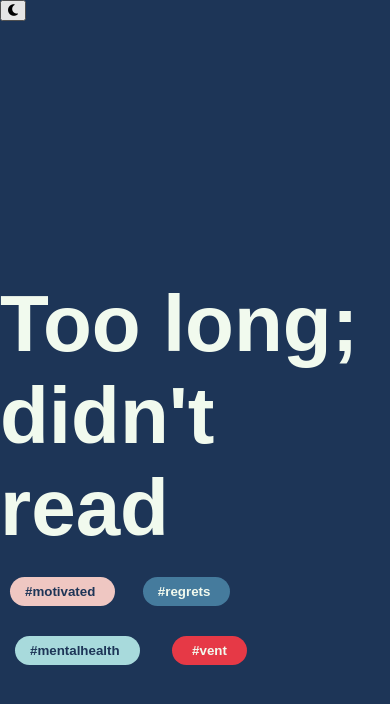
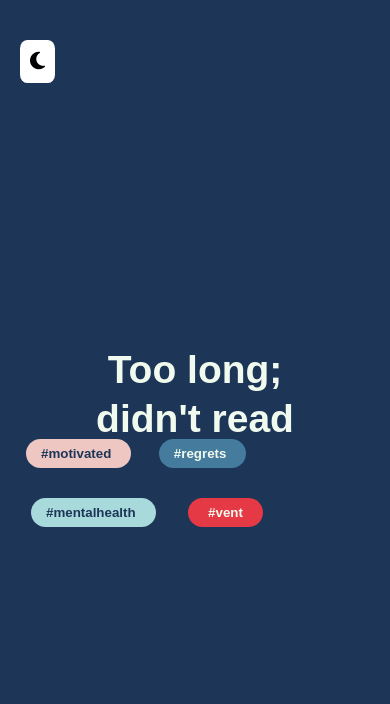
Before and after one commit to Wheres-Roneey/Heres-Roneey, a website with bundled scripts: page client/index.html in a window 390 px wide. Built offline with nearby package versions, Linux system fonts and the light colour scheme; files whose address does not match are found by name.

Commit message:
responsive title

```diff
--- a/client/index.html
+++ b/client/index.html
@@ -20,7 +20,7 @@
 
     <div class="titleWrap">
       <div class="titleDiv">
-        <h1>Too long; didn't read</h1>
+        <h1>Too long; didn't&nbsp;read</h1>
       </div>
       <div class="btns">
         <input type="button" class="btn1" id="first_tag" value="#motivated" />
--- a/client/style.css
+++ b/client/style.css
@@ -15,7 +15,7 @@ body {
   --dark_blue: #457b9d;
   --navy: #1d3557;
   --neutral: #f1faee;
-  --grey: #f5f5f5;
+  --grey: #d9eaff;
   background-color: var(--navy);
   font-family: "Roboto", sans-serif;
 }
@@ -23,11 +23,22 @@ body.light {
   background-color: var(--grey);
 }
 .light .add_div,
-.light .no_tag {
+.light .no_tag,
+.light .titleDiv {
   --neutral: #1d3557;
   --navy: #f1faee;
 }
-
+#light-mode {
+  position: fixed;
+  background: white;
+  border: none;
+  padding: 0.5em;
+  border-radius: 20%;
+  margin: 2em;
+  margin-left: 2em;
+  font-size: 1.25rem;
+  margin-left: 1em;
+}
 /* make the letter to sentence text reaveal */
 .titleWrap {
   min-height: 100vh;
@@ -35,13 +46,16 @@ body.light {
   flex-direction: column;
   justify-content: center;
   align-items: center;
+  margin: 0 1em;
 }
 .titleDiv {
   max-width: fit-content;
-  font-size: 40px;
+  font-size: clamp(1rem, 5vw, 2.5rem);
+  text-align: center;
   font-family: "Poppins", sans-serif;
   font-weight: bold;
-  color: #f1faee;
+  color: var(--neutral);
+  line-height: 2.5em;
 }
 
 /* design idea - making the button have a hover effect */
```
